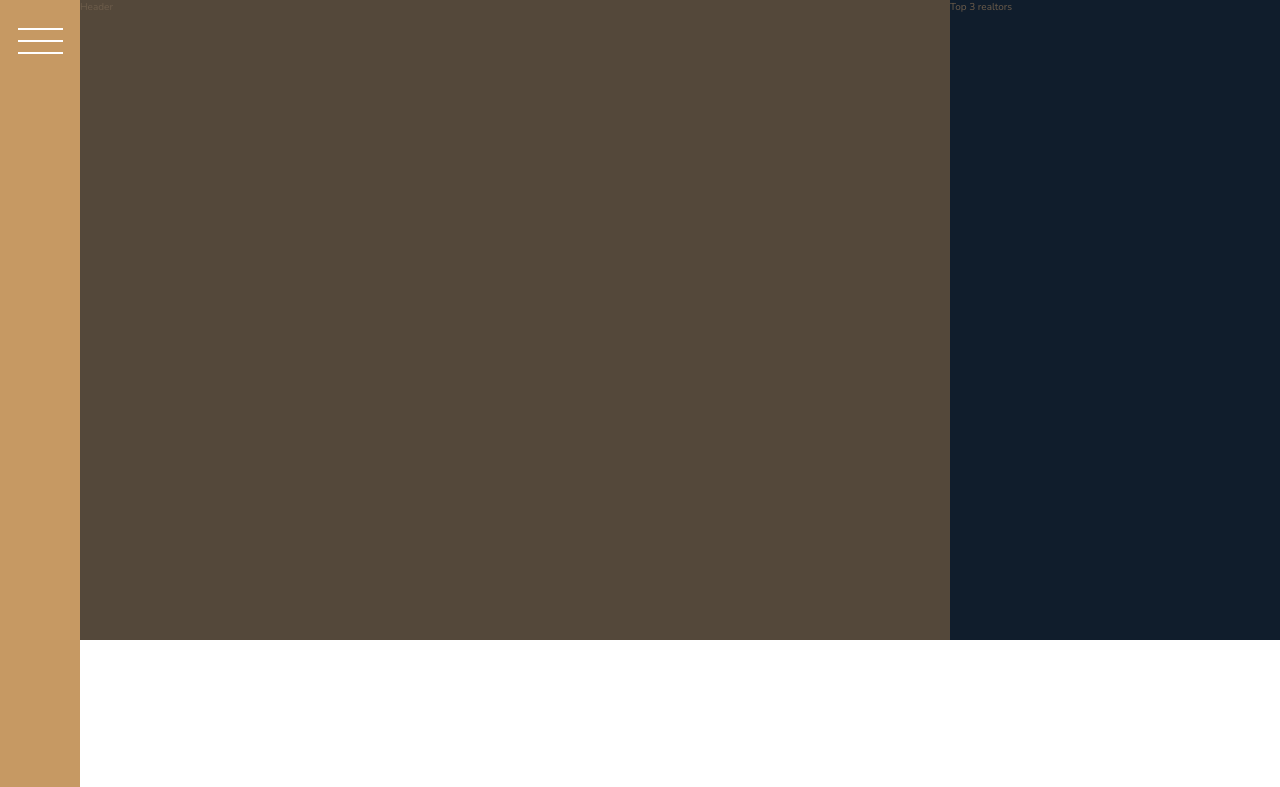
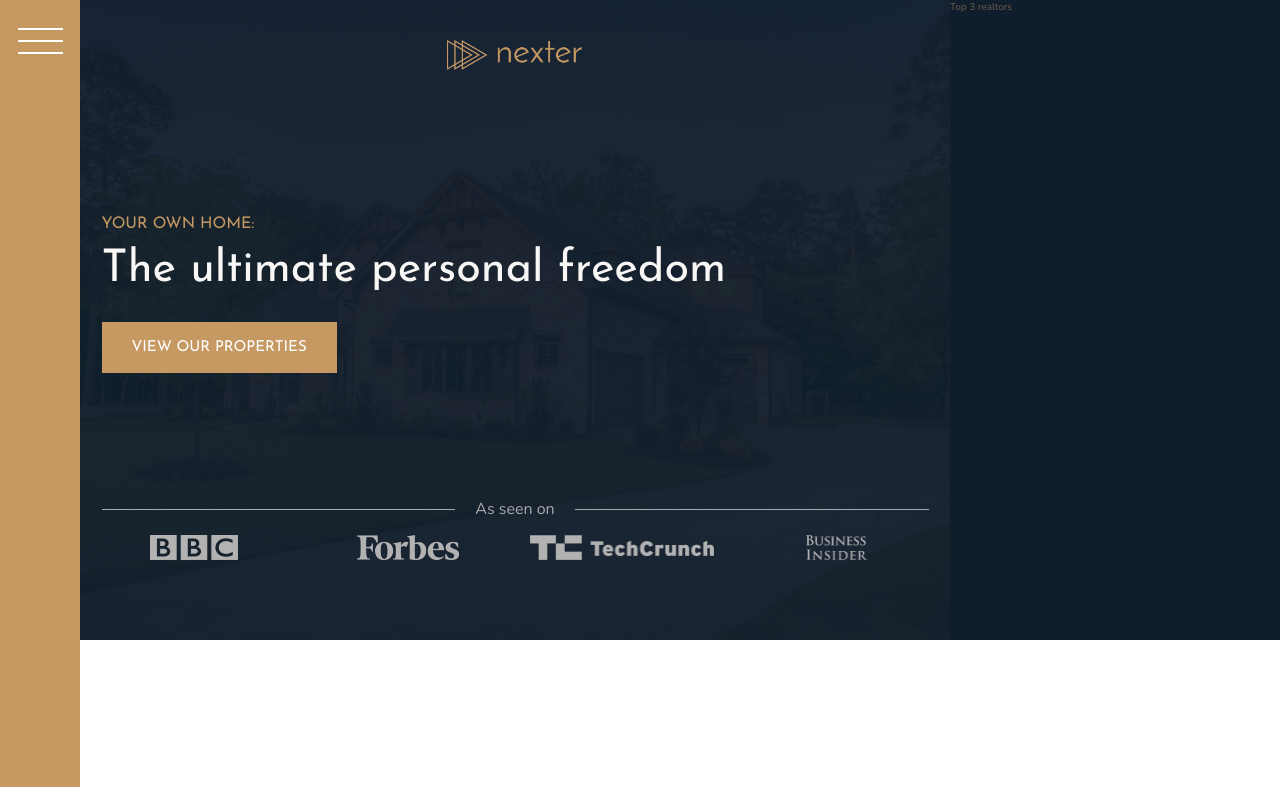
Before and after one commit to hunex91/advanced-css-nexter, a website: page index.html in a window 1280 px wide. Shown: the top 787 px of the page. Drawn offline with nearby package versions, Linux system fonts and the light colour scheme; files that its build step writes are made by us from their sources.

Commit message:
Implemented the header

```diff
--- a/index.html
+++ b/index.html
@@ -19,7 +19,17 @@
     </div>
 
     <header class="header">
-        Header
+        <img src="img/logo.png" alt="Nexter logo" class="header__logo">
+        <h3 class="heading-3">Your own home:</h3>
+        <h1 class="heading-1">The ultimate personal freedom</h1>
+        <button class="btn header__btn">View our properties</button>
+        <div class="header__seen-on-text">As seen on</div>
+        <div class="header__seen-on-logos">
+            <img src="img/logo-bbc.png" alt="Seen on logo 1">
+            <img src="img/logo-forbes.png" alt="Seen on logo 2">
+            <img src="img/logo-techcrunch.png" alt="Seen on logo 3">
+            <img src="img/logo-bi.png" alt="Seen on logo 4">
+        </div>
     </header>
 
     <div class="realtors">
--- a/sass/_header.scss
+++ b/sass/_header.scss
@@ -1,5 +1,55 @@
 .header {
-  background-color: $color-grey-dark-1;
+  padding: 8rem;
+  padding-top: 4rem;
+
+  background-image: linear-gradient(rgba($color-secondary, .95), rgba($color-secondary, .95)), url(../img/hero.jpeg);
+  background-size: cover;
+  background-position: center;
 
   grid-column: full-start / col-end 6;
+
+  display: grid;
+  grid-template-columns: max-content;
+  grid-template-rows: 1fr min-content 6rem 1fr;
+  grid-row-gap: 1.5rem;
+  justify-content: center;
+
+  &__logo {
+    height: 3rem;
+    justify-self: center;
+  }
+
+  &__btn {
+    align-self: start;
+    justify-self: start;
+  }
+
+  &__seen-on-text {
+    display: grid;
+    grid-template-columns: 1fr max-content 1fr;
+    grid-column-gap: 2rem;
+    align-items: center;
+
+    font-size: 1.6rem;
+    color: $color-grey-light-2;
+
+    &::before, &::after {
+      content: "";
+      height: 1px;
+      display: block;
+      background-color: currentColor;
+    }
+  }
+
+  &__seen-on-logos {
+    display: grid;
+    grid-template-columns: repeat(4, 1fr);
+    column-gap: 3rem;
+    justify-items: center;
+
+    img {
+      height: 2.5rem;
+      filter: brightness(70%);
+    }
+  }
 }
--- a/sass/_typography.scss
+++ b/sass/_typography.scss
@@ -5,6 +5,9 @@
 
 .heading-1 {
   @extend %heading;
+  color: $color-grey-light-1;
+  font-size: 4.5rem;
+  line-height: 1;
 }
 
 .heading-2 {
```
